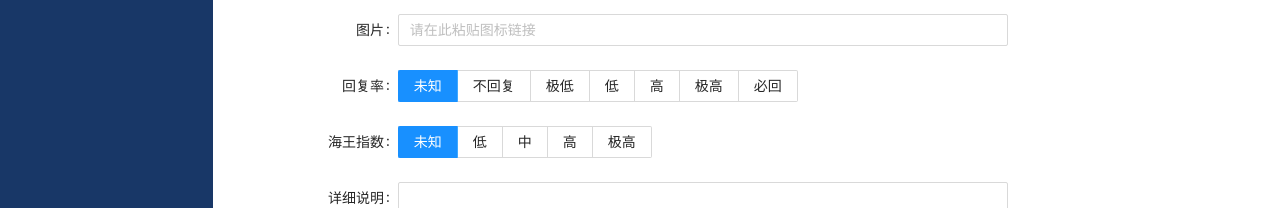
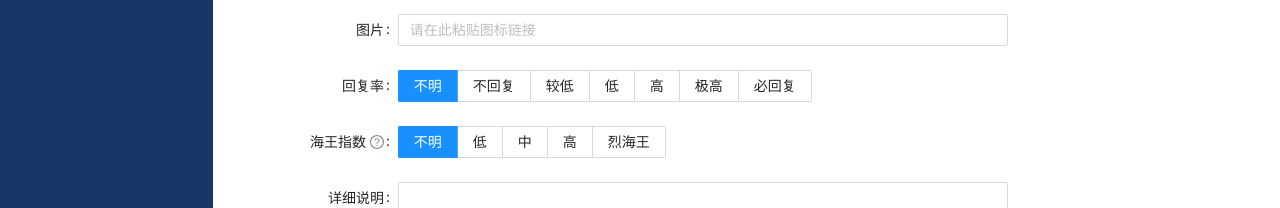
Before and after one commit to elpwc/ProfessorDB, a React (Create React App) app in the folder client/: page /add in a window 1280 px wide. Shown: the part 385-593 px from the top of the page. Built offline with nearby package versions, Linux system fonts and the light colour scheme.

Commit message:
feat: haiwangindex replyrate

```diff
--- a/client/src/components/AddForm/index.tsx
+++ b/client/src/components/AddForm/index.tsx
@@ -1,6 +1,7 @@
 import { Button, Form, Input, Radio, Rate } from "antd";
 import { useState } from "react";
 import { createProfessor } from "../../services/api/Professor";
+import { HaiwangIndex, ReplyRate } from "../../utils/strings";
 
 const { TextArea } = Input;
 
@@ -50,23 +51,25 @@ export default () => {
 				<img src={photourl} style={{ maxWidth: "100%", maxHeight: "100px" }} />
 			</Form.Item>
 			<Form.Item label="回复率" name="replyrate">
-				<Radio.Group defaultValue={-1} buttonStyle="solid">
-					<Radio.Button value={-1}>未知</Radio.Button>
-					<Radio.Button value={5}>不回复</Radio.Button>
-					<Radio.Button value={0}>极低</Radio.Button>
-					<Radio.Button value={1}>低</Radio.Button>
-					<Radio.Button value={2}>高</Radio.Button>
-					<Radio.Button value={3}>极高</Radio.Button>
-					<Radio.Button value={4}>必回</Radio.Button>
+				<Radio.Group defaultValue={0} buttonStyle="solid">
+					{ReplyRate.map((item, i) => {
+						return (
+							<Radio.Button value={i} key={item}>
+								{item}
+							</Radio.Button>
+						);
+					})}
 				</Radio.Group>
 			</Form.Item>
-			<Form.Item label="海王指数" name="haiwang">
-				<Radio.Group defaultValue={-1} buttonStyle="solid">
-					<Radio.Button value={-1}>未知</Radio.Button>
-					<Radio.Button value={0}>低</Radio.Button>
-					<Radio.Button value={1}>中</Radio.Button>
-					<Radio.Button value={2}>高</Radio.Button>
-					<Radio.Button value={3}>极高</Radio.Button>
+			<Form.Item label="海王指数" name="haiwang" tooltip="同时嘴上答应很多人的指数(?)">
+				<Radio.Group defaultValue={0} buttonStyle="solid">
+					{HaiwangIndex.map((item, i) => {
+						return (
+							<Radio.Button value={i} key={item}>
+								{item}
+							</Radio.Button>
+						);
+					})}
 				</Radio.Group>
 			</Form.Item>
 			<Form.Item label="详细说明" name="description">
--- /dev/null
+++ b/client/src/utils/strings.ts
@@ -0,0 +1,3 @@
+export const HaiwangIndex = ["不明", "低", "中", "高", "烈海王"];
+
+export const ReplyRate = ["不明", "不回复", "较低", "低", "高", "极高", "必回复"];
```
